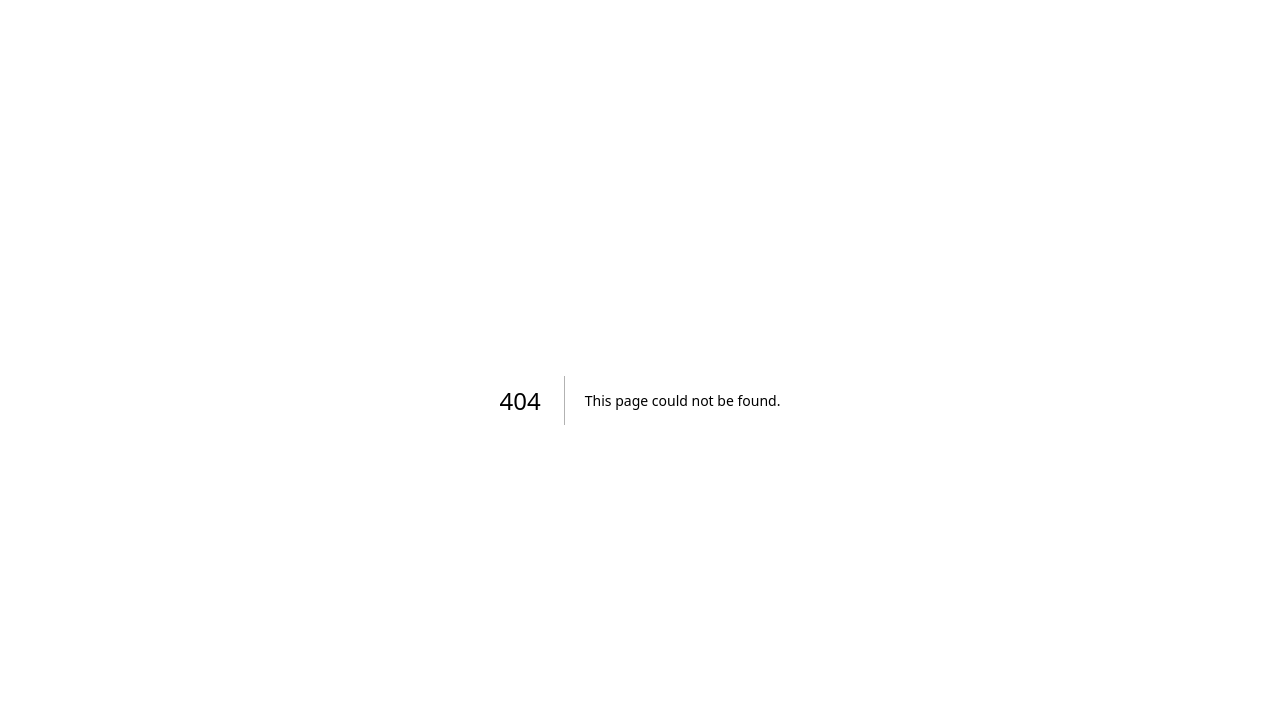
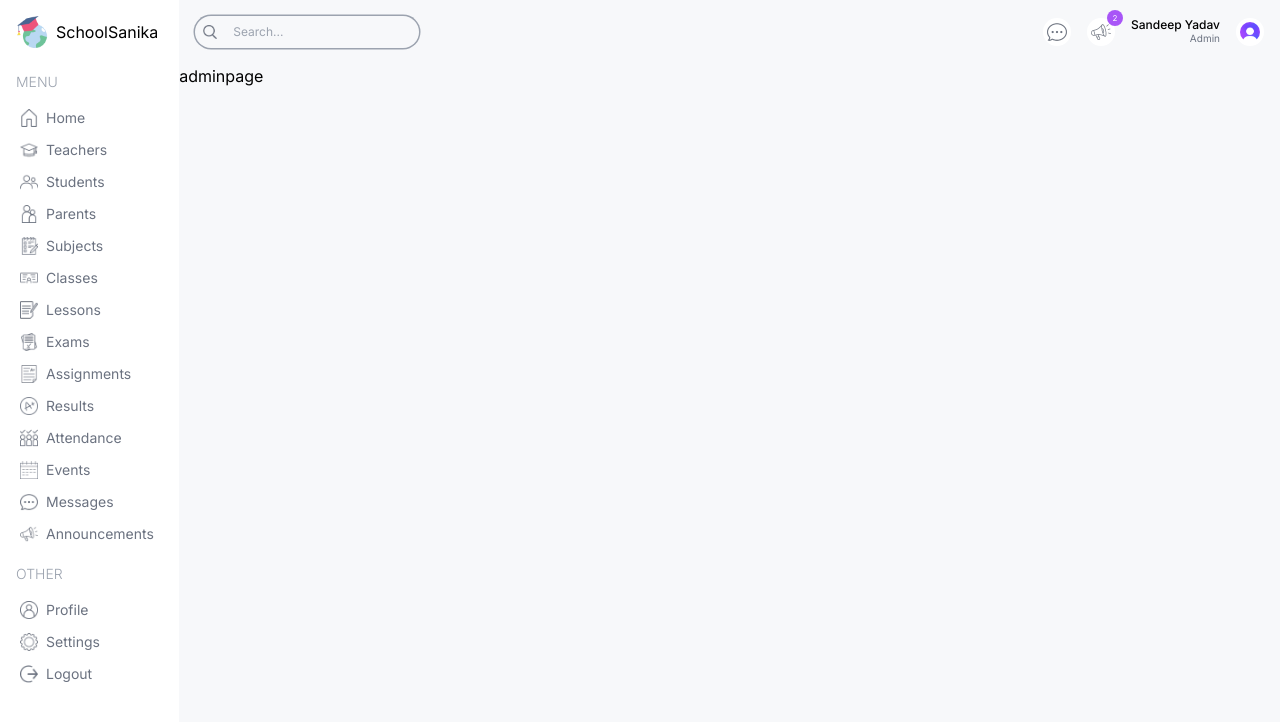
Before and after one commit to SandeepYadav750/schoolManagementDashboard, a Next.js app: page /admin in a window 1280 px wide. Before the commit this address had no page. Shown: the top 722 px of the page. Built offline with nearby package versions, Linux system fonts and the light colour scheme.

Commit message:
add menu and navbar.

```diff
--- /dev/null
+++ b/src/app/(dashboard)/admin/page.tsx
@@ -0,0 +1,11 @@
+import UseCard from "@/components/UseCard";
+
+const AdminPage = () => {
+  return (
+    <>
+      <h1>adminpage</h1>
+    </>
+  );
+};
+
+export default AdminPage;
--- /dev/null
+++ b/src/app/(dashboard)/layout.tsx
@@ -0,0 +1,33 @@
+import Link from "next/link";
+import Image from "next/image";
+import Menu from "../../components/Menu";
+import Navbar from "@/components/Navbar";
+
+export default function DashboardLayout({
+  children,
+}: Readonly<{
+  children: React.ReactNode;
+}>) {
+  return (
+    <>
+      <div className="h-screen flex">
+        {/* left */}
+        <div className="w-[14%] md:w-[8%] lg:w-[16%] xl:w-[14%] p-4">
+          <Link
+            href="/"
+            className="flex gap-2 items-center justify-center lg:justify-start"
+          >
+            <Image src="/logo.png" alt="logo" width={32} height={32} />
+            <span className="hidden lg:block">SchoolSanika</span>
+          </Link>
+          <Menu />
+        </div>
+        {/* right */}
+        <div className="w-[86%] md:w-[92%] lg:w-[84%] xl:w-[86%] bg-[#F7F8FA] overflow-auto">
+          <Navbar />
+          {children}
+        </div>
+      </div>
+    </>
+  );
+}
--- /dev/null
+++ b/src/app/(dashboard)/parents/page.tsx
@@ -0,0 +1,9 @@
+const ParentPage = () => {
+  return (
+    <>
+      <h1> Parent Page</h1>
+    </>
+  )
+}
+
+export default ParentPage;
--- /dev/null
+++ b/src/app/(dashboard)/students/page.tsx
@@ -0,0 +1,9 @@
+const StudentPage = () => {
+  return (
+    <>
+      <h1> Student Page</h1>
+    </>
+  )
+}
+
+export default StudentPage;
--- /dev/null
+++ b/src/app/(dashboard)/teachers/page.tsx
@@ -0,0 +1,9 @@
+const Teacher = () => {
+  return (
+    <>
+      <h1> Teacher</h1>
+    </>
+  )
+}
+
+export default Teacher;
--- /dev/null
+++ b/src/app/sign-in/page.tsx
@@ -0,0 +1,9 @@
+const SignIn = () => {
+  return (
+    <>
+      <h1> SignIn</h1>
+    </>
+  );
+};
+
+export default SignIn;
--- a/src/components/Menu.tsx
+++ b/src/components/Menu.tsx
@@ -1,3 +1,6 @@
+import Image from "next/image";
+import Link from "next/link";
+
 const menuItems = [
   {
     title: "MENU",
@@ -112,3 +115,31 @@
     ],
   },
 ];
+
+const Menu = () => {
+  return (
+    <>
+      <div className="mt-4 text-sm">
+        {menuItems.map((i) => (
+          <div className="flex flex-col gap-1  my-2" key={i.title}>
+            <span className="hidden lg:block text-gray-400 font-light my-2">
+              {i.title}
+            </span>
+            {i.items.map((items) => (
+              <Link
+                href={items.href}
+                key={items.label}
+                className="flex items-center justify-center lg:justify-start gap-2 text-gray-500 p-1 hover:bg-blue-200 hover:text-gray-700"
+              >
+                <Image src={items.icon} alt="" width={18} height={18} />
+                <span className="hidden lg:block">{items.label}</span>
+              </Link>
+            ))}
+          </div>
+        ))}
+      </div>
+    </>
+  );
+};
+
+export default Menu;
--- /dev/null
+++ b/src/components/Navbar.tsx
@@ -0,0 +1,46 @@
+import Image from "next/image";
+
+const Navbar = () => {
+  return (
+    <>
+      <div className="flex items-center justify-between p-4">
+        {/* search bar */}
+        <div className="hidden md:flex items-center gap-2 text-xs rounded-full ring-[1.5px] ring-gray-400 px-2">
+          <Image src="/search.png" alt="searchbar" width={14} height={14} />
+          <input
+            type="text"
+            placeholder="Search..."
+            className="w-[200px] p-2 bg-transparent outline-none"
+          />
+        </div>
+        {/* icon & user */}
+        <div className="flex gap-2 md:gap-4 items-center justify-end w-full">
+          <div className="bg-white rounded-full w-7 h-7 flex items-center justify-center cursor-pointer">
+            <Image src="/message.png" alt="" width={20} height={20} />
+          </div>
+          <div className="bg-white rounded-full w-7 h-7 flex items-center justify-center cursor-pointer relative">
+            <Image src="/announcement.png" alt="" width={20} height={20} />
+            <span className="absolute -top-2 -right-2 text-[8px] rounded-full bg-purple-500 text-white w-4 h-4 flex items-center justify-center">
+              2
+            </span>
+          </div>
+          <div className="flex flex-col">
+            <span className="text-xs leading-3 font-medium">Sandeep Yadav</span>
+            <span className="text-[10px] text-gray-500 text-right">Admin</span>
+          </div>
+          <div className="bg-white rounded-full w-7 h-7 flex items-center justify-center cursor-pointer">
+            <Image
+              src="/avatar.png"
+              alt=""
+              width={20}
+              height={20}
+              className="rounded-full"
+            />
+          </div>
+        </div>
+      </div>
+    </>
+  );
+};
+
+export default Navbar;
--- a/tailwind.config.ts
+++ b/tailwind.config.ts
@@ -13,6 +13,14 @@
         "gradient-conic":
           "conic-gradient(from 180deg at 50% 50%, var(--tw-gradient-stops))",
       },
+      colors: {
+        sanikaSky:"#C3EBFA",
+        sanikaSkyLight:"#EDF9FD",
+        sanikaPurple:"#CFCEFF",
+        sanikaPurpleLight:"#F1F0FF",
+        sanikaYellow:"#FAE27C",
+        sanikaYellowLight:"#FEFCE8",
+      }
     },
   },
   plugins: [],
```
Also changed, not shown: 1 other file (tests, documents, lock files or other folders).
